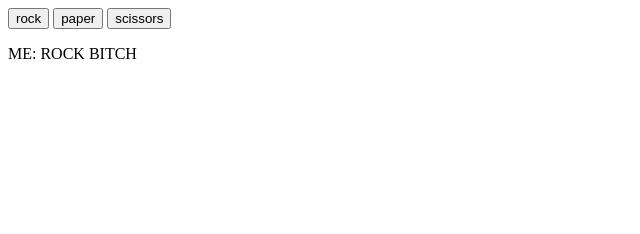
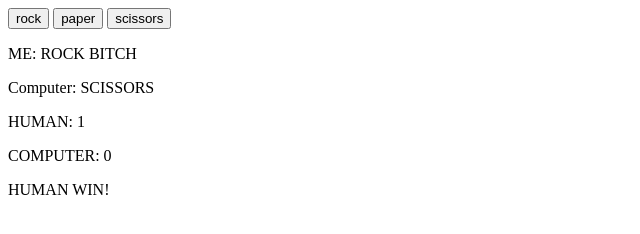
Before and after one commit to leolice36/rockpaperscissors, a plain HTML site: page index.html in a window 1280 px wide. Both pictures are taken after a click on the button "rock". Shown: the whole page, without its empty margins (0-640 px from the left). Drawn offline with Linux system fonts and the light colour scheme.

Commit message:
Adds displayResults function
the functions takes multiple arguments based on
results
this will replace console logs with DOM methods
and separates the displays from the functions.

```diff
--- a/index.html
+++ b/index.html
@@ -10,7 +10,11 @@
     <button id="rock">rock</button>
     <button id="paper">paper</button>
     <button id="scissors">scissors</button>
-    <p id="humanChoiceDisplay">random</p>
+    <p id="humanChoiceDisplay">human choice</p>
+    <p id="computerChoiceDisplay">computer choice</p>
+    <p id="humanScoreDisplay">human score</p>
+    <p id="computerScoreDisplay">computer score</p>
+    <p id="roundResult">ROUND RESULT</p>
     <script src="rock.js">
     </script>
 </body>
--- a/rock.js
+++ b/rock.js
@@ -1,27 +1,29 @@
 let humanScore = 0
 let computerScore = 0
 
-const rockBtn = document.querySelector("#rock")
-rockBtn.addEventListener('click', () => playRound("ROCK"))
-const paperBtn = document.querySelector("#paper")
-paperBtn.addEventListener('click', () => playRound("PAPER"))
-const scissorsBtn = document.querySelector("#scissors")
-scissorsBtn.addEventListener('click', () => playRound("SCISSORS"))
+const rockBtn = document.querySelector("#rock");
+rockBtn.addEventListener('click', () => playRound("ROCK"));
+const paperBtn = document.querySelector("#paper");
+paperBtn.addEventListener('click', () => playRound("PAPER"));
+const scissorsBtn = document.querySelector("#scissors");
+scissorsBtn.addEventListener('click', () => playRound("SCISSORS"));
 
-const humanChoiceDisplay = document.querySelector('#humanChoiceDisplay')
+const humanChoiceDisplay = document.querySelector('#humanChoiceDisplay');;
+const computerChoiceDisplay = document.querySelector('#computerChoiceDisplay');
+const humanScoreDisplay = document.querySelector('#humanScoreDisplay');
+const computerScoreDisplay = document.querySelector('#computerScoreDisplay');
+const roundResult = document.querySelector('#roundResult');
+
 
 function getHumanChoice(buttonInput){
     if (buttonInput === null) {
         console.log("Prompt was canceled. Returning 'CANCELED'.")
     } else if (buttonInput == "ROCK"){
         console.log("ME: ROCK BITCH");
-        humanChoiceDisplay.textContent  = "ME: ROCK BITCH";
     } else if (buttonInput == "PAPER") {
         console.log("ME: PAPER BITCH");
-        humanChoiceDisplay.textContent  = "ME: PAPER BITCH";
     } else if (buttonInput == "SCISSORS") {
         console.log("ME: SCISSORS BITCH");
-        humanChoiceDisplay.textContent  = "ME: SCISSORS BITCH"
     }
 }
 function getComputerChoice(humanChoiceFinal){
@@ -104,7 +106,7 @@ function playRound(humanChoice){
     console.log({computerChoice});
 
     if (humanChoice === computerChoice){
-        console.log("AGAIN!");
+        roundResultDisplay = "AGAIN!";
         console.log({humanScore});
         console.log({computerScore});
     }
@@ -113,22 +115,27 @@ function playRound(humanChoice){
         || (humanChoice === "SCISSORS" && computerChoice === "PAPER")
         || (humanChoice === "PAPER" && computerChoice === "ROCK")
         ){
-        console.log("HUMAN WIN!")
+        roundResultDisplay = "HUMAN WIN!";
         humanScore++;
         console.log({humanScore});
         console.log({computerScore});
-        return
     }
     else{
-        console.log("HUMAN LOSE!")
+        roundResultDisplay = "HUMAN LOSE!";
         computerScore++
         console.log({humanScore});
         console.log({computerScore});
-        return
     }
-
+    displayResults(humanChoice,computerChoice,humanScore,computerScore,roundResultDisplay);
 }
 
+function displayResults(humanChoiceText,computerChoiceText,humanScoreText,computerScoreText,roundResultText){
+    humanChoiceDisplay.textContent  = `ME: ${humanChoiceText} BITCH`;
+    computerChoiceDisplay.textContent = `Computer: ${computerChoiceText}`;
+    humanScoreDisplay.textContent = `HUMAN: ${humanScoreText}`;
+    computerScoreDisplay.textContent = `COMPUTER: ${computerScoreText}`;
+    roundResult.textContent = `${roundResultText}`;
+}
 
 
 // disabled for now
```
